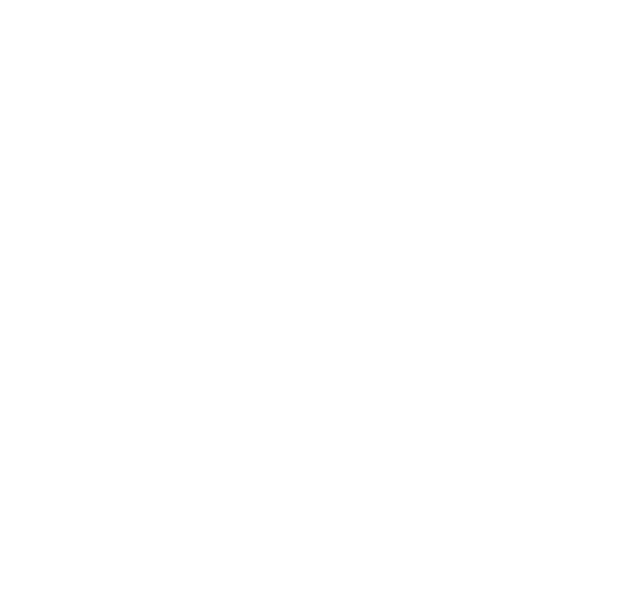
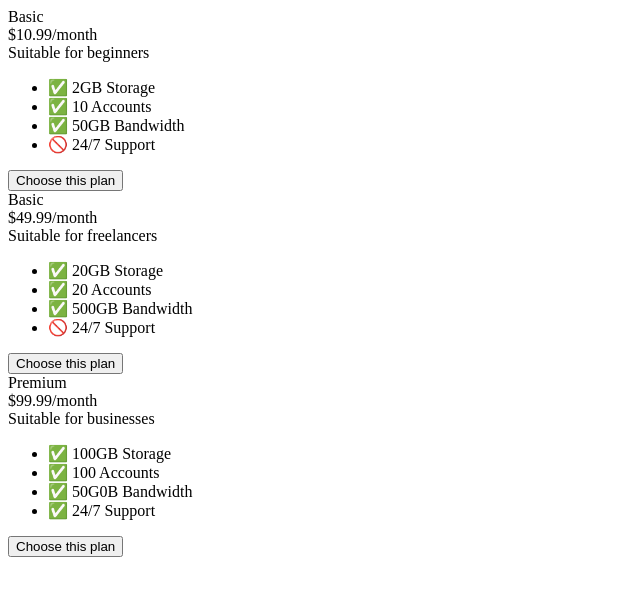
Before and after one commit to berkyalkn/pricing-table, a plain HTML site: page index.html in a window 1280 px wide. Shown: the whole page, without its empty margins (0-640 px from the left). Drawn offline with Linux system fonts and the light colour scheme.

Commit message:
add pricing plans

```diff
--- a/index.html
+++ b/index.html
@@ -7,7 +7,45 @@
     </head>
 
     <body>
+        <div class = "container">
+            <div class = "pricing-plan">
+                <div class = "plan-title">Basic</div>
+                <div class = "plan-price">$10.99/month</div>
+                <div class = "plan-advice">Suitable for beginners</div>
+                <ul class = "plan-features>">
+                    <li>✅ 2GB Storage</li>
+                    <li>✅ 10 Accounts</li>
+                    <li>✅ 50GB Bandwidth</li>
+                    <li>🚫 24/7 Support</li>
+                </ul>
+                <button class = "plan button">Choose this plan</button>
+            </div>
 
+            <div class = "pricing-plan">
+                <div class = "plan-title">Basic</div>
+                <div class = "plan-price">$49.99/month</div>
+                <div class = "plan-advice">Suitable for freelancers</div>
+                <ul class = "plan-features>">
+                    <li>✅ 20GB Storage</li>
+                    <li>✅ 20 Accounts</li>
+                    <li>✅ 500GB Bandwidth</li>
+                    <li>🚫 24/7 Support</li>
+                </ul>
+                <button class = "plan button">Choose this plan</button>
+            </div>
+
+            <div class = "pricing-plan">
+                <div class = "plan-title">Premium</div>
+                <div class = "plan-price">$99.99/month</div>
+                <div class = "plan-advice">Suitable for businesses</div>
+                <ul class = "plan-features>">
+                    <li>✅ 100GB Storage</li>
+                    <li>✅ 100 Accounts</li>
+                    <li>✅ 50G0B Bandwidth</li>
+                    <li>✅ 24/7 Support</li>
+                </ul>
+                <button class = "plan button">Choose this plan</button>
+            </div>
+        </div>
     </body>
-
 </html>
```
